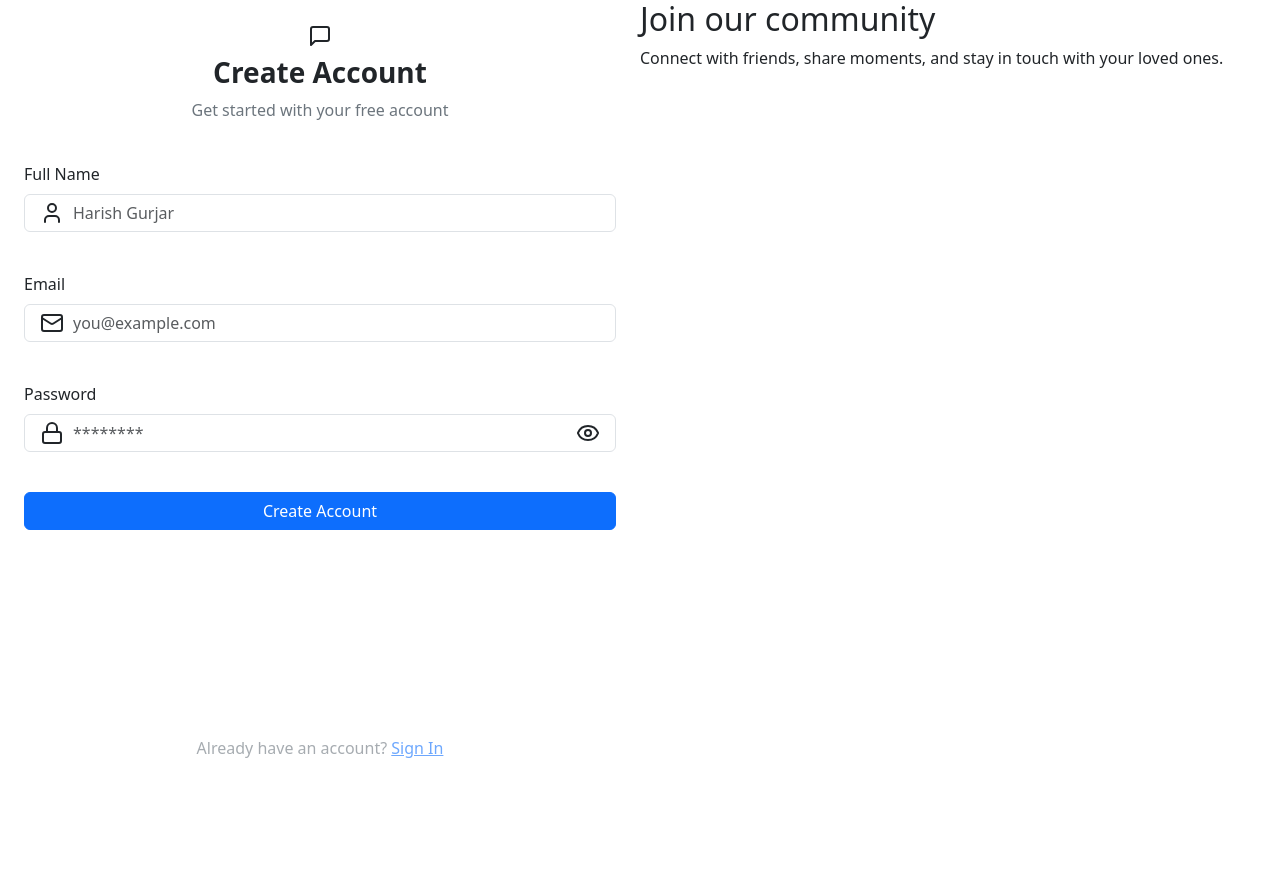
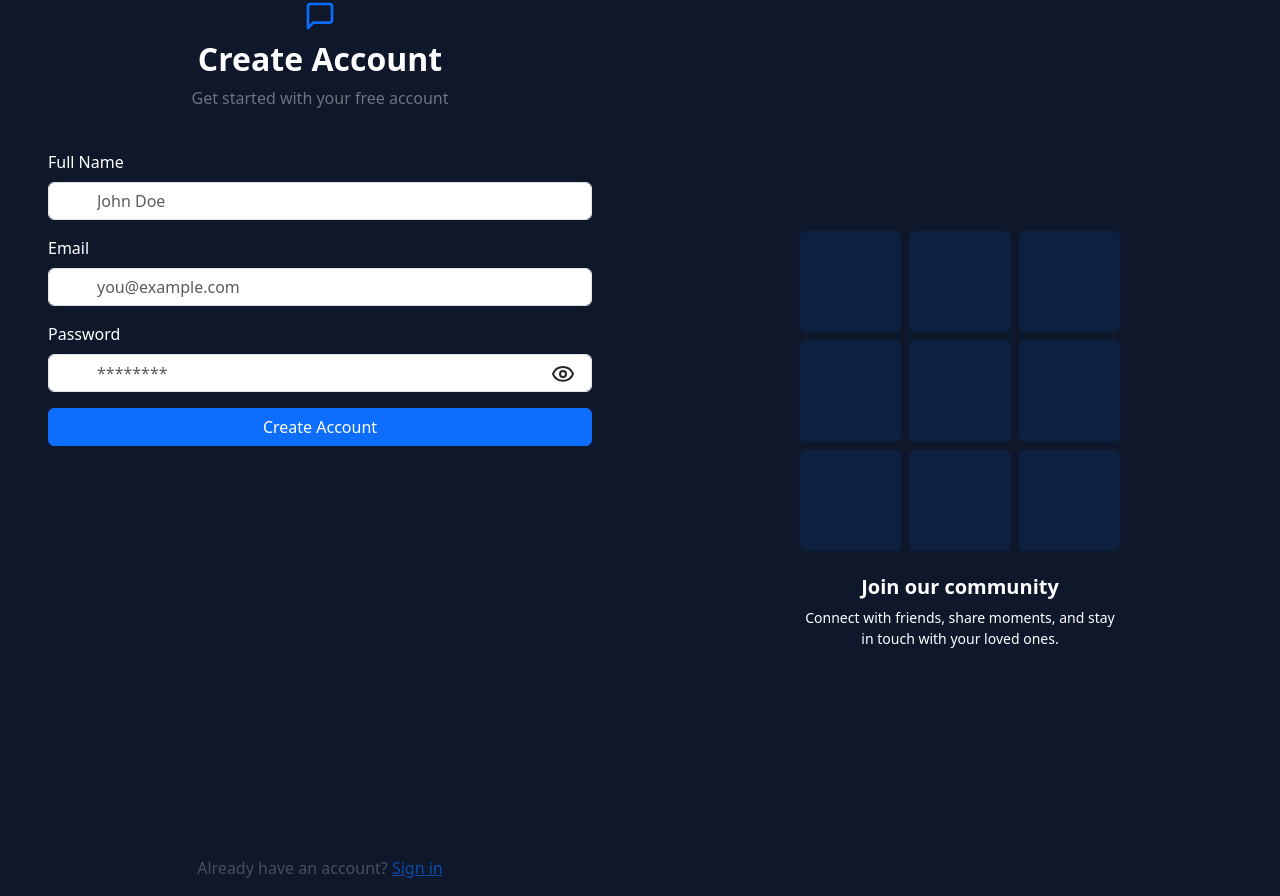
Before and after one commit to harish-gurjar-758/chet_website, a React (Create React App) app in the folder client/: page /signup in a window 1280 px wide. Before the commit the page ends 800 px from the top, so only its background shows below. Built offline with nearby package versions, Linux system fonts and the light colour scheme; no server answers.

Commit message:
set up the bootstrap clesses for design the frontend

```diff
--- a/client/src/Components/AuthImagePattern.jsx
+++ b/client/src/Components/AuthImagePattern.jsx
@@ -1,22 +1,22 @@
-import React from 'react'
+import React from 'react';
 
 export default function AuthImagePattern({ title, subtitle }) {
     return (
-        <div>
-            <div>
-                <div>
+        <div className="d-none d-lg-flex align-items-center justify-content-center" style={{ minHeight: '100vh' }}>
+            <div className="text-center" style={{ maxWidth: '20rem' }}>
+                {/* Grid pattern */}
+                <div className="d-grid gap-2 mb-4" style={{ gridTemplateColumns: 'repeat(3, 1fr)' }}>
                     {[...Array(9)].map((_, i) => (
                         <div
                             key={i}
-                            className={`aspect-square rounded-2xl bg-primary/10 ${
-                                i % 2 === 0 ? "animate-pulse" : ""
-                            }`}
-                        />
+                            className={`rounded bg-primary bg-opacity-10 ratio ratio-1x1 ${i % 2 === 0 ? 'placeholder-glow' : ''}`}
+                        ></div>
                     ))}
                 </div>
-                <h2>{title}</h2>
-                <p>{subtitle}</p>
+                {/* Text */}
+                <h2 className="h5 fw-semibold mb-2">{title}</h2>
+                <p className="small">{subtitle}</p>
             </div>
         </div>
-    )
+    );
 }
--- a/client/src/Pages/SignUpPage.jsx
+++ b/client/src/Pages/SignUpPage.jsx
@@ -7,88 +7,76 @@ import toast from 'react-hot-toast';
 
 export default function SignUpPage() {
     const [showPassword, setShowPassword] = useState(false);
-    const [formData, setFormData] = useState({
-        fullName: "",
-        email: "",
-        password: "",
-    });
-
+    const [formData, setFormData] = useState({ fullName: "", email: "", password: "" });
     const { Signup, isSigningUp } = useAuthStore();
 
     const validateForm = () => {
         if (!formData.fullName.trim()) return toast.error("Full name is required");
         if (!formData.email.trim()) return toast.error("Email is required");
-        if (!/\S+@\S+\.\S+/.test(formData.email)) return toast.error("Invalid email format");
+        if (!/\S+@\S+\.\S+/.test(formData.email)) return toast.error("Invalid email");
         if (!formData.password.trim()) return toast.error("Password is required");
-        if (formData.password.length < 6) return toast.error("Password must be at least 6 characters");
+        if (formData.password.length < 6) return toast.error("Min 6 characters");
         return true;
     };
 
     const handleSubmit = (e) => {
         e.preventDefault();
-        const isValid = validateForm();
-        if (isValid) Signup(formData);
+        if (validateForm()) Signup(formData);
     };
 
     return (
-        <div className="d-flex min-vh-100">
-            {/* Left side (form) */}
-            <div className="w-50 p-4 d-flex flex-column justify-content-center">
-                <div className="mb-4 text-center">
-                    <div className="mb-2 d-flex justify-content-center align-items-center fs-2">
-                        <MessageSquare />
-                    </div>
-                    <h1 className="h3 fw-bold">Create Account</h1>
+        <div className="d-flex min-vh-100 text-white" style={{ backgroundColor: '#0f172a' }}>
+            {/* Left (form) */}
+            <div className="w-50 d-flex flex-column justify-content-center px-5">
+                <div className="text-center mb-4">
+                    <MessageSquare size={32} className="mb-2 text-primary" />
+                    <h2 className="fw-bold">Create Account</h2>
                     <p className="text-secondary">Get started with your free account</p>
                 </div>
-
-                <form onSubmit={handleSubmit} className="vstack gap-4">
+                <form onSubmit={handleSubmit} className="vstack gap-3">
                     {/* Full Name */}
-                    <div className="mb-3">
-                        <label className="form-label fw-medium">Full Name</label>
-                        <div className="position-relative d-flex align-items-center">
-                            <User className="position-absolute start-0 ms-3" />
+                    <div>
+                        <label className="form-label">Full Name</label>
+                        <div className="position-relative">
+                            <User className="position-absolute top-50 translate-middle-y ms-3" />
                             <input
-                                type="text"
                                 className="form-control ps-5"
-                                placeholder="Harish Gurjar"
+                                placeholder="John Doe"
                                 value={formData.fullName}
-                                onChange={(e) => setFormData({ ...formData, fullName: e.target.value })}
+                                onChange={e => setFormData({ ...formData, fullName: e.target.value })}
                             />
                         </div>
                     </div>
-
                     {/* Email */}
-                    <div className="mb-3">
-                        <label className="form-label fw-medium">Email</label>
-                        <div className="position-relative d-flex align-items-center">
-                            <Mail className="position-absolute start-0 ms-3" />
+                    <div>
+                        <label className="form-label">Email</label>
+                        <div className="position-relative">
+                            <Mail className="position-absolute top-50 translate-middle-y ms-3" />
                             <input
                                 type="email"
                                 className="form-control ps-5"
                                 placeholder="you@example.com"
                                 value={formData.email}
-                                onChange={(e) => setFormData({ ...formData, email: e.target.value })}
+                                onChange={e => setFormData({ ...formData, email: e.target.value })}
                             />
                         </div>
                     </div>
-
                     {/* Password */}
-                    <div className="mb-3">
-                        <label className="form-label fw-medium">Password</label>
-                        <div className="position-relative d-flex align-items-center">
-                            <Lock className="position-absolute start-0 ms-3" />
+                    <div>
+                        <label className="form-label">Password</label>
+                        <div className="position-relative">
+                            <Lock className="position-absolute top-50 translate-middle-y ms-3" />
                             <input
-                                type={showPassword ? "text" : "password"}
+                                type={showPassword ? 'text' : 'password'}
                                 className="form-control ps-5 pe-5"
                                 placeholder="********"
                                 value={formData.password}
-                                onChange={(e) => setFormData({ ...formData, password: e.target.value })}
+                                onChange={e => setFormData({ ...formData, password: e.target.value })}
                             />
                             <button
                                 type="button"
                                 onClick={() => setShowPassword(!showPassword)}
-                                className="btn btn-sm bg-transparent border-0 position-absolute end-0 me-2"
+                                className="btn btn-sm position-absolute top-50 end-0 translate-middle-y me-2"
                             >
                                 {showPassword ? <EyeOff /> : <Eye />}
                             </button>
@@ -96,34 +84,25 @@ export default function SignUpPage() {
                     </div>
 
                     {/* Submit Button */}
-                    <button
-                        type="submit"
-                        disabled={isSigningUp}
-                        className="btn btn-primary w-100 d-flex justify-content-center align-items-center"
-                    >
+                    <button className="btn btn-primary w-100" disabled={isSigningUp}>
                         {isSigningUp ? (
                             <>
-                                <Loader2 className="me-2 spinner-border spinner-border-sm" style={{ width: '1.25rem', height: '1.25rem' }} />
+                                <Loader2 className="me-2 spinner-border spinner-border-sm" />
                                 Loading...
                             </>
-                        ) : (
-                            "Create Account"
-                        )}
+                        ) : "Create Account"}
                     </button>
                 </form>
-
                 <div className="text-center mt-3">
                     <p className="text-secondary" style={{ opacity: 0.6 }}>
                         Already have an account?{" "}
-                        <Link to="/login" className="text-primary text-decoration-underline">
-                            Sign In
-                        </Link>
+                        <Link to="/login" className="text-primary text-decoration-underline">Sign in</Link>
                     </p>
                 </div>
             </div>
 
-            {/* Right side (image) */}
-            <div className="d-none d-md-block w-50">
+            {/* Right (grid pattern) */}
+            <div className="w-50 d-none d-lg-flex align-items-center justify-content-center p-5">
                 <AuthImagePattern
                     title="Join our community"
                     subtitle="Connect with friends, share moments, and stay in touch with your loved ones."
```
